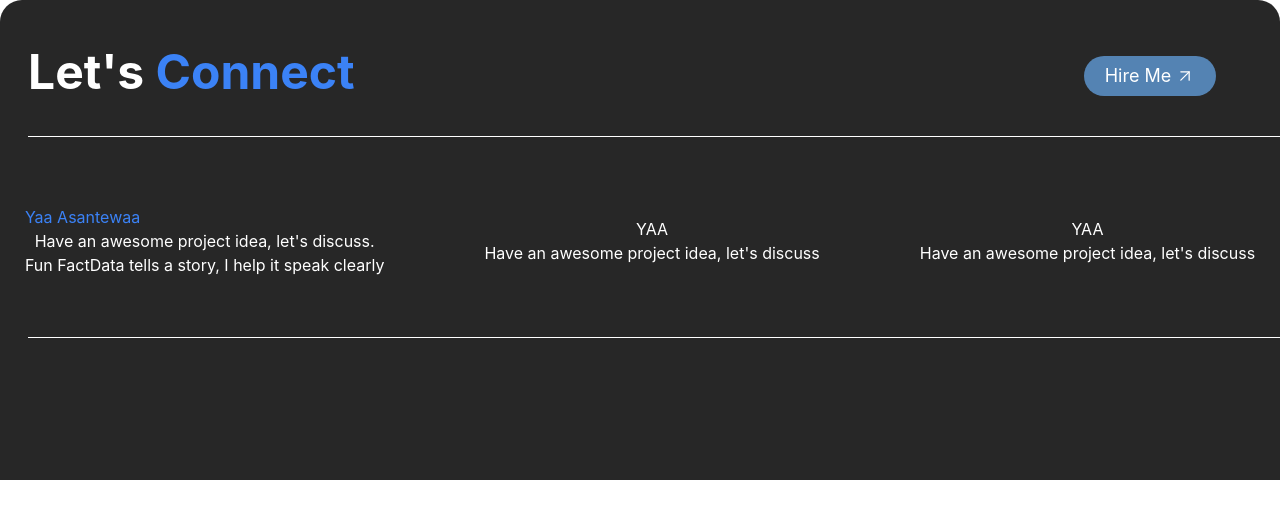
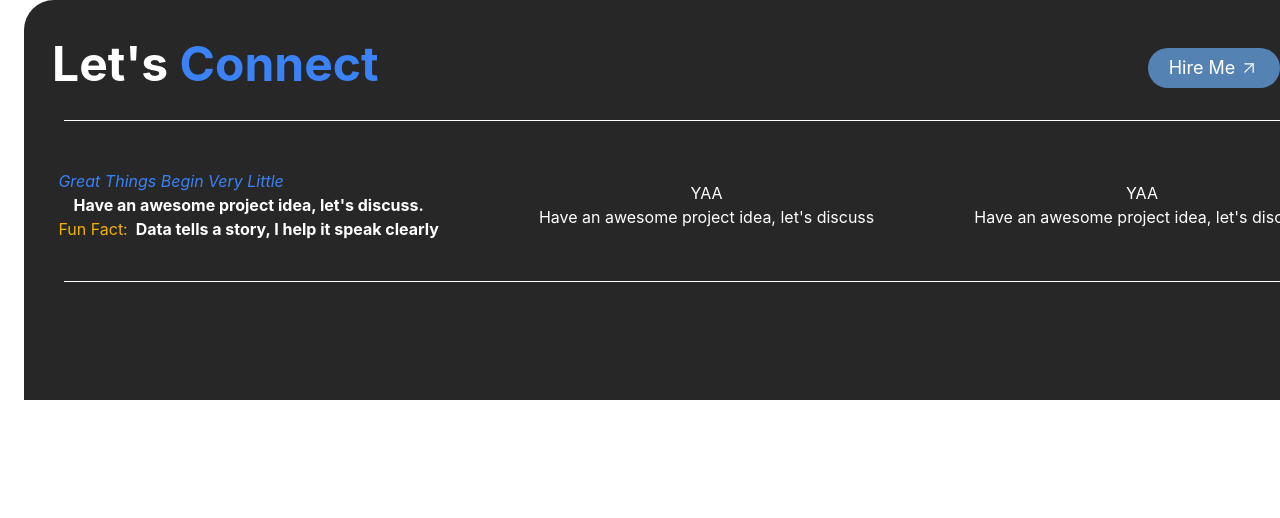
Before and after one commit to yaakydd/Portfolio, a React (Vite) app in the folder frontend/: page / in a window 1280 px wide. Shown: the top 518 px of the page. Built offline with nearby package versions, Linux system fonts and the light colour scheme.

Commit message:
FInished with the components on the left side in the middle layer moving on to the next column

```diff
--- a/frontend/src/components/Footer.tsx
+++ b/frontend/src/components/Footer.tsx
@@ -1,17 +1,17 @@
 import { ArrowUpRight } from "lucide-react"
 const Footer = () => {
     return(
-        <footer className="bg-[#272727] rounded-tl-[22px] rounded-tr-[22px] w-vh h-120 text-white py-2 text-center">
-            <div className="flex justify-between py-5">
+        <footer className="bg-[#272727] rounded-tl-[30px] rounded-tr-[30px] w-330 ml-6 h-100 text-white py-2 text-center">
+            <div className="flex justify-between py-3">
                 <h1 className="text-5xl font-bold text-left ml-7 py-5 ">Let's <span className="text-[#3B82F6]">Connect</span></h1>
                 <button className="bg-[#5483B3] mr-16 w-33 h-10 mt-7 flex justify-center items-center text-lg rounded-3xl cursor-pointer">Hire Me<ArrowUpRight size={20} strokeWidth={1.5} className="ml-1" /></button>
             </div>
-            <hr className="border-white w-325 ml-7" />
-            <div className="mt-2 py-15 flex items-center justify-center gap-25">
+            <hr className="border-white w-310 ml-10" />
+            <div className="mt-2 py-10 flex items-center justify-center gap-25">
                 <div className="line-height-">
-                    <h1 className="text-left text-[#3B82F6]">Yaa Asantewaa</h1>
-                    <p>Have an awesome project idea, let's discuss. <br />
-                    <span className="">Fun Fact</span>
+                    <h1 className="text-left text-[#3B82F6]"><i>Great Things Begin Very Little</i></h1>
+                    <p className="font-bold">Have an awesome project idea, let's discuss. <br />
+                    <span className="text-yellow-500 mr-2 font-normal">Fun Fact:</span>
                     Data tells a story, I help it speak clearly
                     </p>
 
@@ -25,7 +25,7 @@ const Footer = () => {
                     <p>Have an awesome project idea, let's discuss</p>
                 </div>
             </div>
-            <hr className="border-white w-325 ml-7"  />
+            <hr className="border-white w-310 ml-10"  />
         </footer>
     )
 }
```
